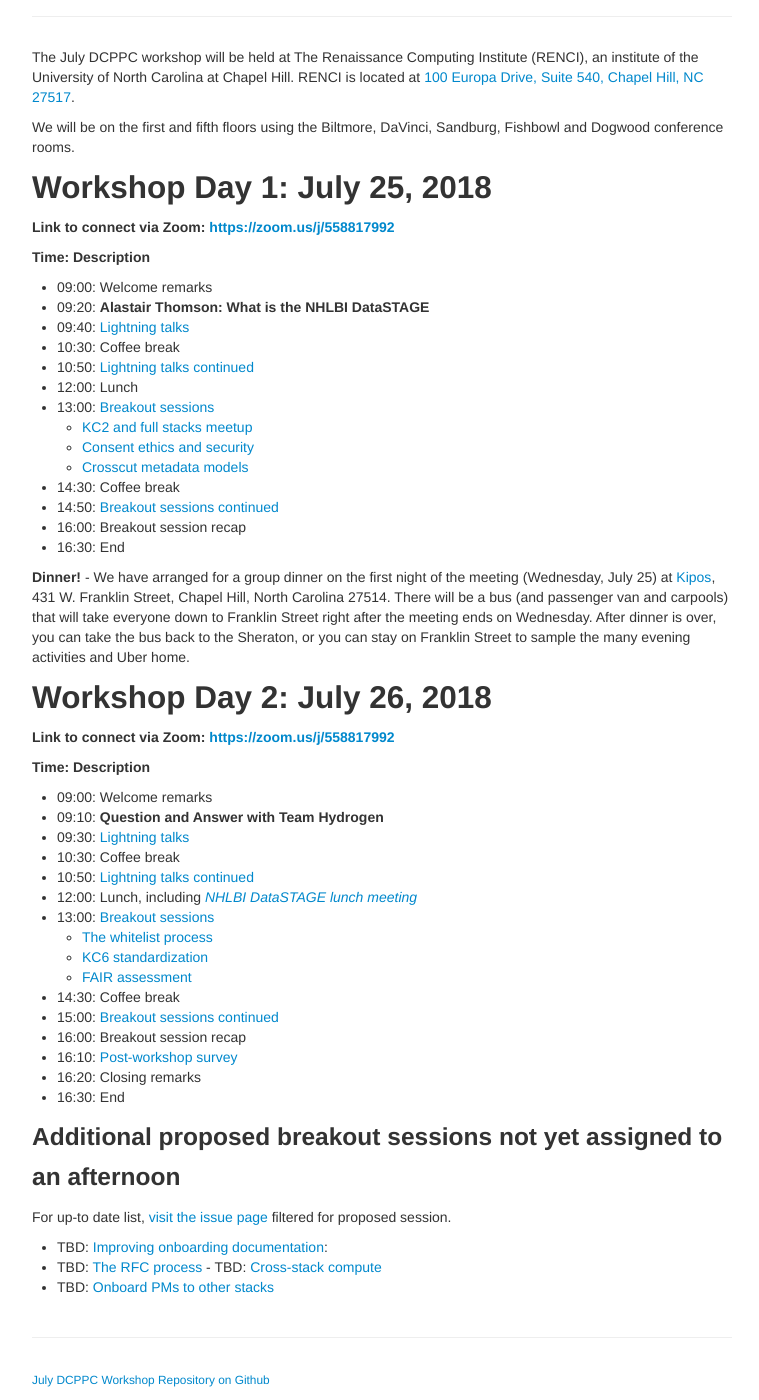
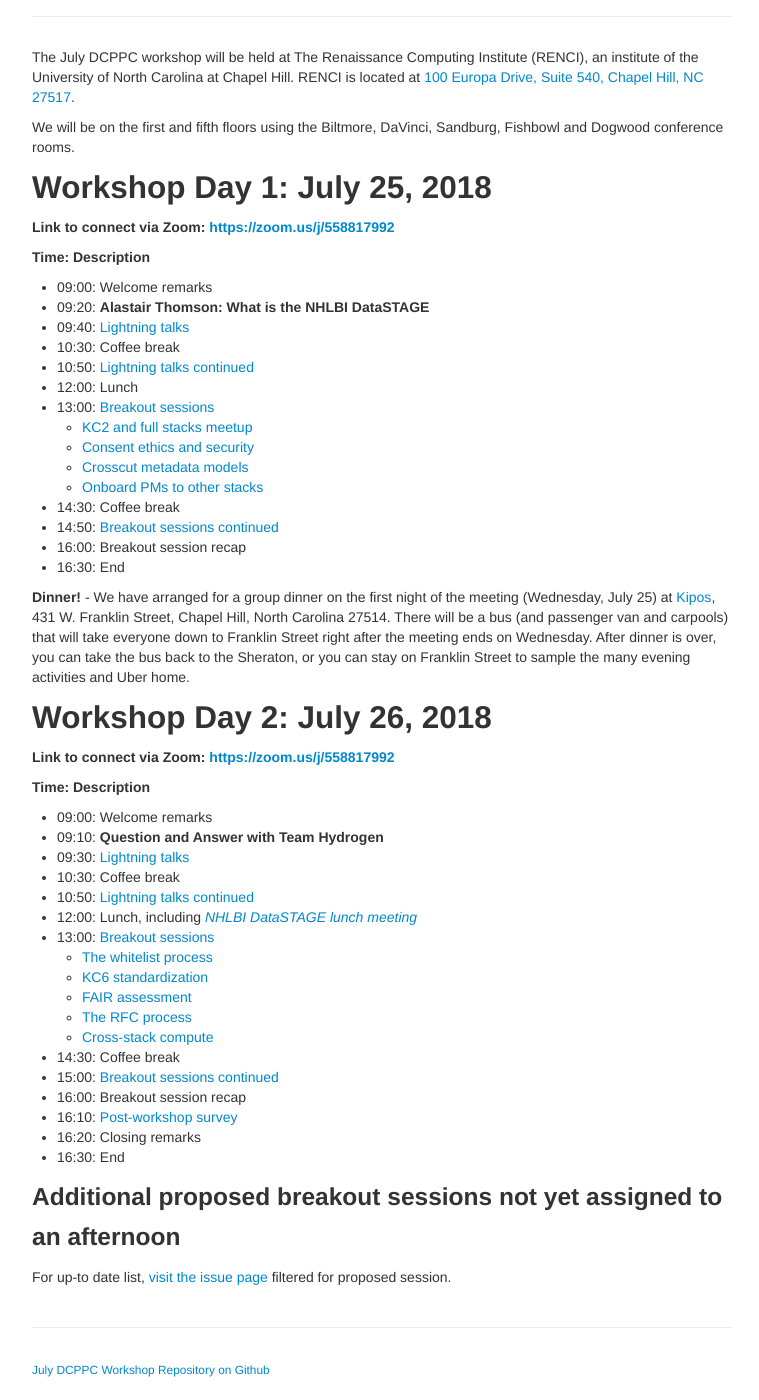
Before and after one commit to dcppc/2018-july-workshop, a Jekyll site: the page built from docs/agenda.md, in a window 1280 px wide and 1400 px high, scrolled down 105 px. Shown: the whole window, without its empty margins (258-1017 px from the left). Built offline with Jekyll 4.4.1, drawn with Linux system fonts in a browser that asks for light colours; part of the change alters nothing that is shown.

Commit message:
update breakout gruops on agenda

```diff
--- a/docs/agenda.md
+++ b/docs/agenda.md
@@ -24,6 +24,7 @@ We will be on the first and fifth floors using the Biltmore, DaVinci, Sandburg,
 	- [KC2 and full stacks meetup](https://github.com/dcppc/2018-july-workshop/issues/6)
 	- [Consent ethics and security](https://github.com/dcppc/2018-july-workshop/issues/8)
 	- [Crosscut metadata models](https://github.com/dcppc/2018-july-workshop/issues/18)
+	- [Onboard PMs to other stacks](https://github.com/dcppc/2018-july-workshop/issues/12)
 - 14:30: Coffee break
 - 14:50: [Breakout sessions continued](https://github.com/dcppc/2018-july-workshop/labels/proposed%20session)
 - 16:00: Breakout session recap
@@ -47,6 +48,8 @@ We will be on the first and fifth floors using the Biltmore, DaVinci, Sandburg,
 	- [The whitelist process](https://github.com/dcppc/2018-july-workshop/issues/17)
 	- [KC6 standardization](https://github.com/dcppc/2018-july-workshop/issues/7)
 	- [FAIR assessment](https://github.com/dcppc/2018-july-workshop/issues/19)
+	-  [The RFC process](https://github.com/dcppc/2018-july-workshop/issues/16)
+	-  [Cross-stack compute](https://github.com/dcppc/2018-july-workshop/issues/14)
 - 14:30: Coffee break
 - 15:00: [Breakout sessions continued](https://github.com/dcppc/2018-july-workshop/labels/proposed%20session)
 - 16:00: Breakout session recap
@@ -57,7 +60,3 @@ We will be on the first and fifth floors using the Biltmore, DaVinci, Sandburg,
 ### Additional proposed breakout sessions not yet assigned to an afternoon
 
 For up-to date list, [visit the issue page](https://github.com/dcppc/2018-july-workshop/issues?q=is%3Aissue+is%3Aopen+label%3A%22proposed+session%22) filtered for proposed session.
-
-- TBD: [Improving onboarding documentation](https://github.com/dcppc/2018-july-workshop/issues/20):
-- TBD: [The RFC process](https://github.com/dcppc/2018-july-workshop/issues/16) - TBD: [Cross-stack compute](https://github.com/dcppc/2018-july-workshop/issues/14)
-- TBD: [Onboard PMs to other stacks](https://github.com/dcppc/2018-july-workshop/issues/12)
```
